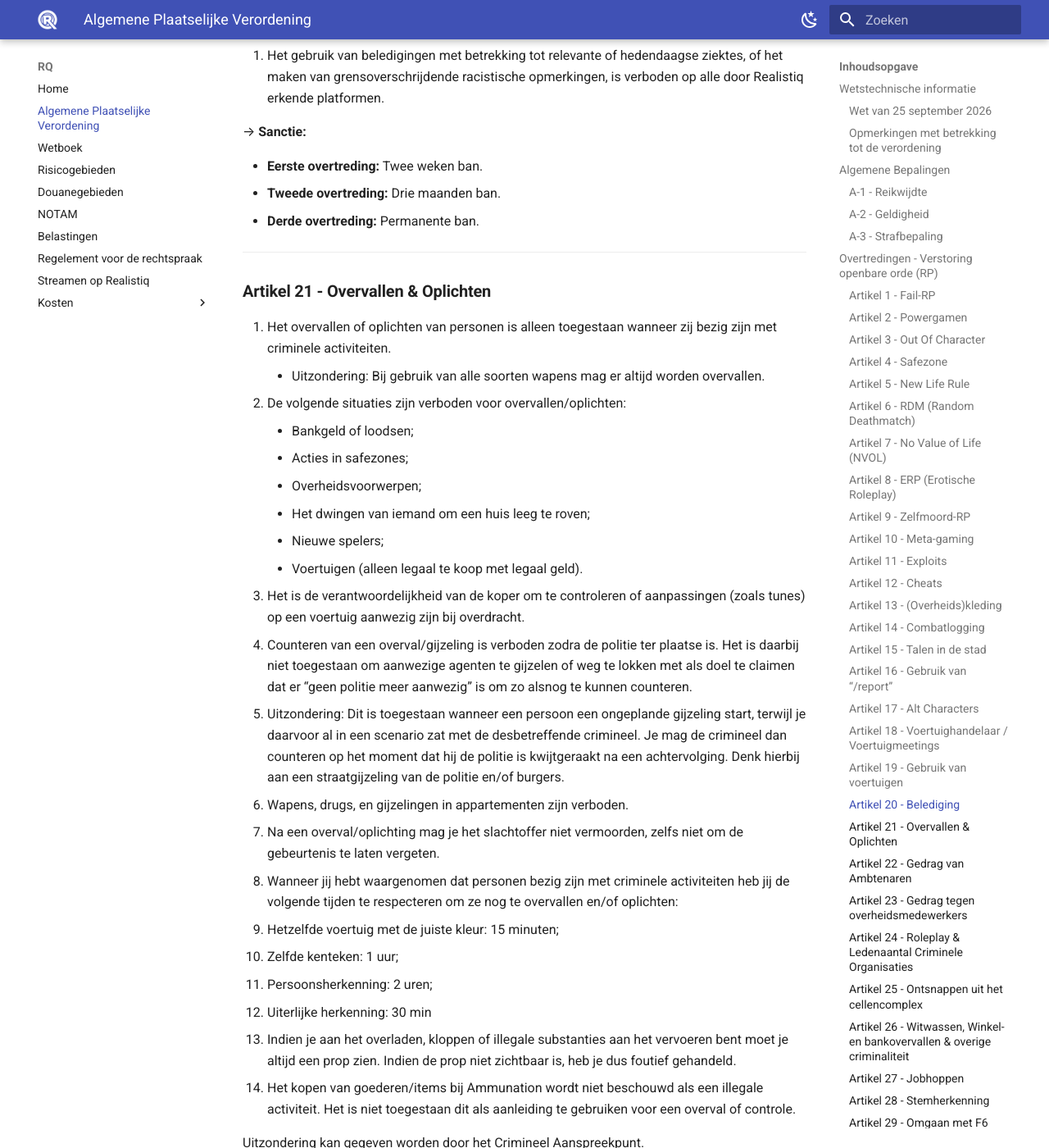
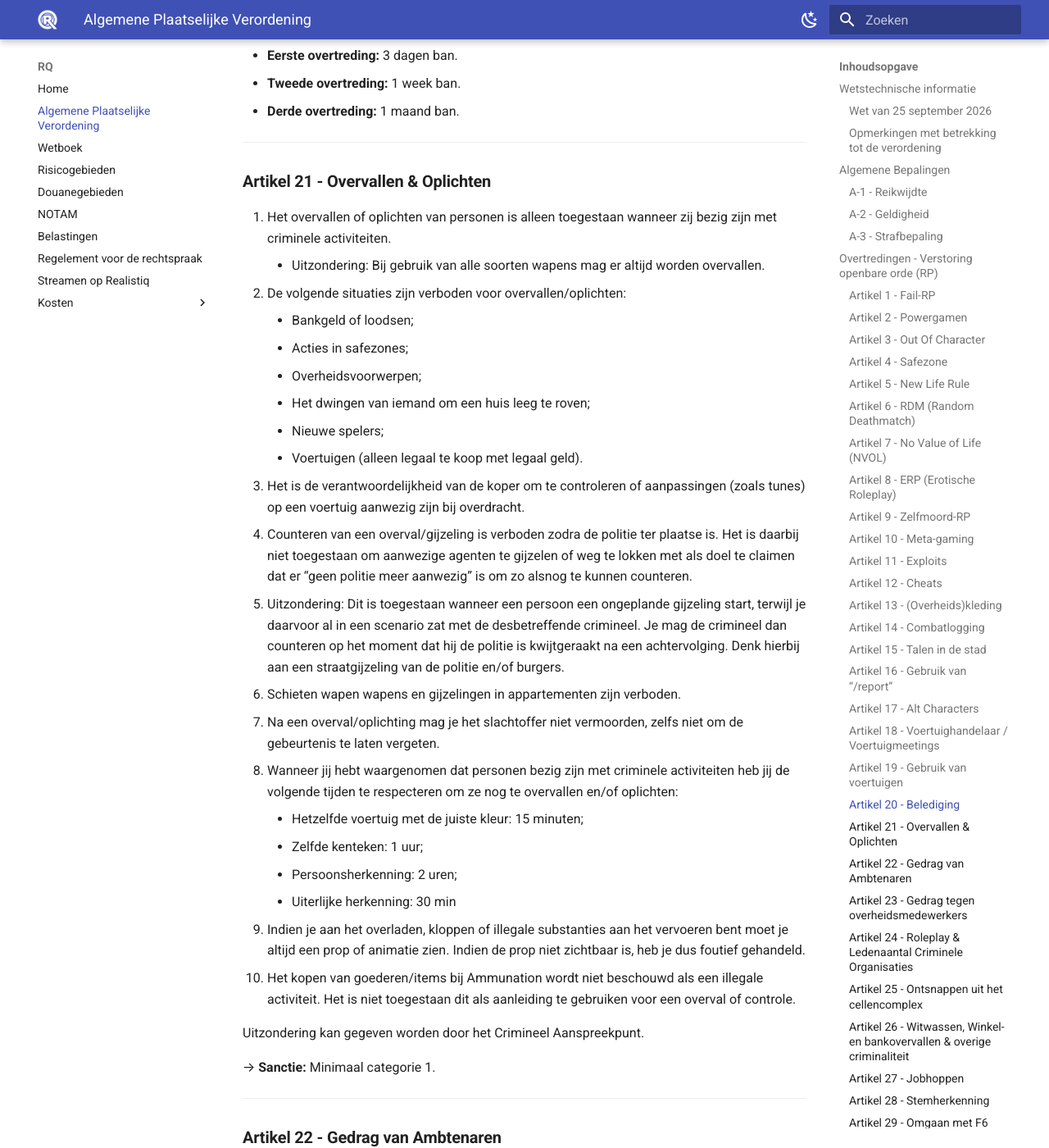
Before and after one commit to Welseyy/RQAPV, an MkDocs documentation site: the page built from docs/apv.md, in a window 1280 px wide and 1400 px high, scrolled down 10412 px. Shown: the whole window at 82% size. Built offline with MkDocs 1.6.1 and Material for MkDocs 9.7.7, drawn with Linux system fonts in a browser that asks for light colours; comment, search, counter and statistics services are not loaded; some of the changed text lies outside the part shown.

Commit message:
Update apv.md

```diff
--- a/docs/apv.md
+++ b/docs/apv.md
@@ -320,9 +315,9 @@ In alle andere gevallen, zoals wanneer het mêlee-wapen zich buiten armlengte be
 
 → **Sanctie:**
 
-* **Eerste overtreding:** Twee weken ban.
-* **Tweede overtreding:** Drie maanden ban.
-* **Derde overtreding:** Permanente ban.
+* **Eerste overtreding:** 3 dagen ban.
+* **Tweede overtreding:** 1 week ban.
+* **Derde overtreding:** 1 maand ban.
 
 ---
 
@@ -340,14 +335,14 @@ In alle andere gevallen, zoals wanneer het mêlee-wapen zich buiten armlengte be
 3. Het is de verantwoordelijkheid van de koper om te controleren of aanpassingen (zoals tunes) op een voertuig aanwezig zijn bij overdracht.
 4. Counteren van een overval/gijzeling is verboden zodra de politie ter plaatse is. Het is daarbij niet toegestaan om aanwezige agenten te gijzelen of weg te lokken met als doel te claimen dat er “geen politie meer aanwezig” is om zo alsnog te kunnen counteren.
    * Uitzondering: Dit is toegestaan wanneer een persoon een ongeplande gijzeling start, terwijl je daarvoor al in een scenario zat met de desbetreffende crimineel. Je mag de crimineel dan counteren op het moment dat hij de politie is kwijtgeraakt na een achtervolging. Denk hierbij aan een straatgijzeling van de politie en/of burgers.
-5. Wapens, drugs, en gijzelingen in appartementen zijn verboden.
+5. Schieten wapen wapens en gijzelingen in appartementen zijn verboden.
 6. Na een overval/oplichting mag je het slachtoffer niet vermoorden, zelfs niet om de gebeurtenis te laten vergeten.
 7. Wanneer jij hebt waargenomen dat personen bezig zijn met criminele activiteiten heb jij de volgende tijden te respecteren om ze nog te overvallen en/of oplichten:
-   * Hetzelfde voertuig met de juiste kleur: 15 minuten;
-   * Zelfde kenteken: 1 uur;
-   * Persoonsherkenning: 2 uren;
-   * Uiterlijke herkenning: 30 min
-8. Indien je aan het overladen, kloppen of illegale substanties aan het vervoeren bent moet je altijd een prop zien. Indien de prop niet zichtbaar is, heb je dus foutief gehandeld.
+    * Hetzelfde voertuig met de juiste kleur: 15 minuten;
+    * Zelfde kenteken: 1 uur;
+    * Persoonsherkenning: 2 uren;
+    * Uiterlijke herkenning: 30 min
+8. Indien je aan het overladen, kloppen of illegale substanties aan het vervoeren bent moet je altijd een prop of animatie zien. Indien de prop niet zichtbaar is, heb je dus foutief gehandeld.
 9. Het kopen van goederen/items bij Ammunation wordt niet beschouwd als een illegale activiteit. Het is niet toegestaan dit als aanleiding te gebruiken voor een overval of controle.
 
 Uitzondering kan gegeven worden door het Crimineel Aanspreekpunt.
```
Also changed, not shown: other parts of docs/apv.md (+5 -10 lines).
